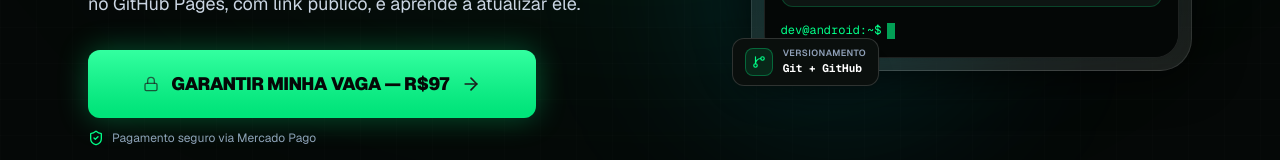
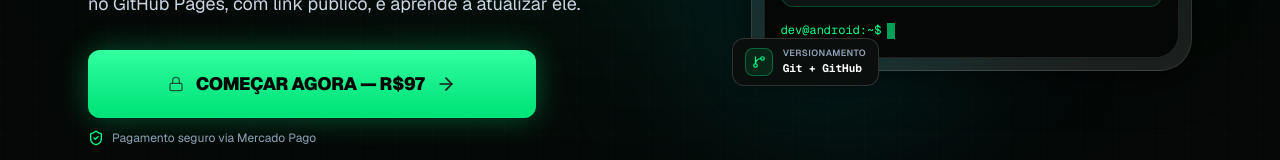
Before and after one commit to Mansonware/dev-no-bolso, a Next.js app: page / in a window 1280 px wide. Shown: the part 585-745 px from the top of the page. Built offline with nearby package versions, Linux system fonts and the light colour scheme; no server answers.

Commit message:
chore: remove vacancy language from hero

```diff
--- a/app/page.tsx
+++ b/app/page.tsx
@@ -30,7 +30,7 @@ export default function HomePage() {
           <div className="grid grid-cols-1 lg:grid-cols-12 gap-12 lg:gap-8 items-center">
             {/* Coluna de Texto & CTA */}
             <div className="lg:col-span-7 text-center lg:text-left space-y-6">
-              {/* Badge Dinâmico de Vagas */}
+              {/* Badge de acesso imediato */}
               <HeroSpotsBadge />
 
               {/* Título do Produto */}
@@ -55,7 +55,7 @@ export default function HomePage() {
               <div className="pt-2 max-w-md mx-auto lg:mx-0 space-y-3">
                 <CheckoutButton
                   id="hero-cta-button"
-                  label={`GARANTIR MINHA VAGA — ${OFFER.priceLabel}`}
+                  label={`COMEÇAR AGORA — ${OFFER.priceLabel}`}
                   size="large"
                 />
 
```
